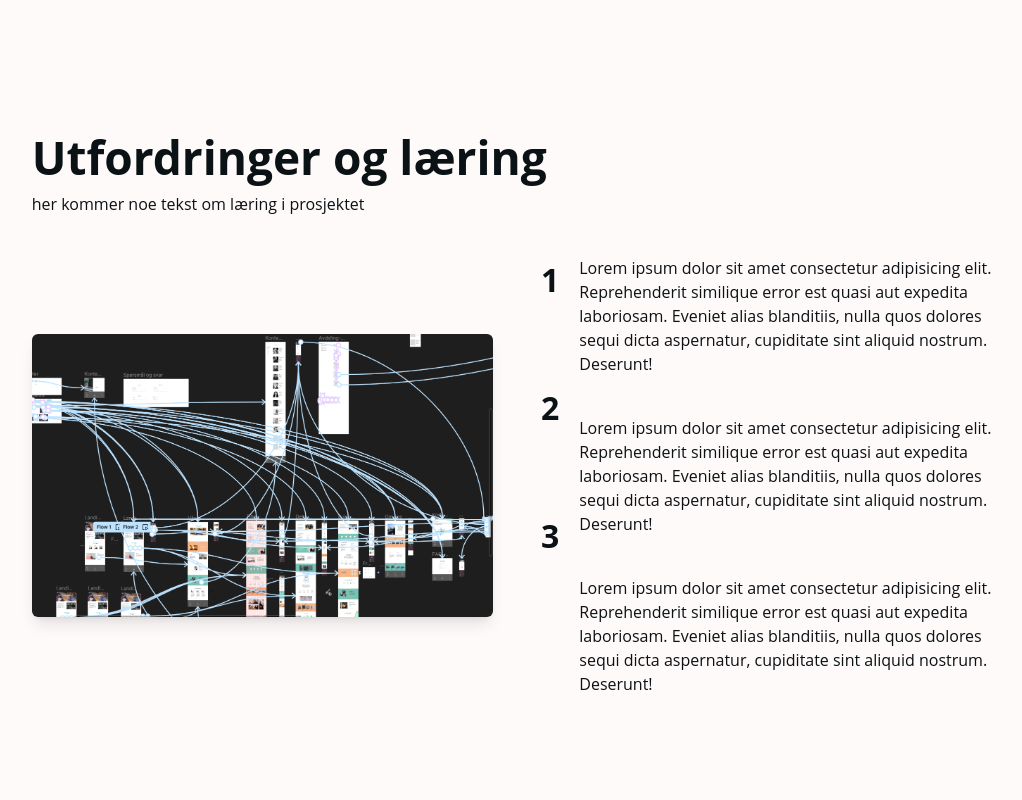
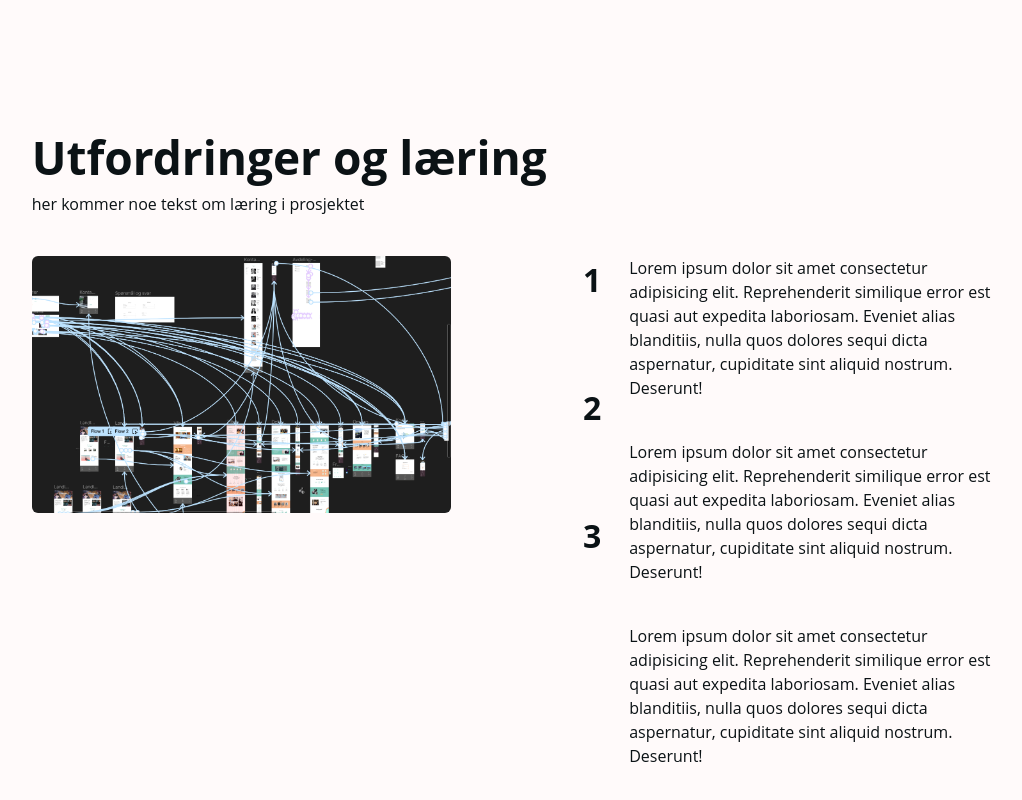
Before and after one commit to AndyKodehode/Portfolio2024, a Next.js app: page /kodehode in a window 1280 px wide. Shown: the part 3901-4701 px from the top of the page, without its empty margins (123-1145 px from the left). Built offline with nearby package versions, Linux system fonts and the light colour scheme.

Commit message:
småplukk

```diff
--- a/components/project/projectBlock.jsx
+++ b/components/project/projectBlock.jsx
@@ -64,16 +64,16 @@ export function ProjectBlockThree({bilde, title, text}){
 export function ProjectBlockBottom({bilde, title, text}){
     return(
 
-                 <div className="lg:w-full flex md:flex-row flex-col items-center gap-12">
-                        <div className="md:w-3/6 w-screen">
+                 <div className="lg:w-full flex lg:flex-row flex-col md:items-start items-center gap-12">
+                        <div className="md:w-full w-screen">
                         <Image
                             src={bilde}
                             width={400}
                             height={400}
-                            className="md:rounded-md w-full md:shadow-lg"
+                            className="md:rounded-md lg:w-5/6 w-full smd:shadow-lg h-full object-contain"
                             />
                         </div>
-                        <div className="flex flex-row md:w-3/6 w-full gap-5">
+                        <div className="flex flex-row md:w-5/6 w-full gap-7">
                                 <div className="flex flex-col md:gap-20 gap-36 ">
                                     <h2>1</h2>
                                     <h2>2</h2>
--- a/src/app/fontenehuset/page.js
+++ b/src/app/fontenehuset/page.js
@@ -39,9 +39,9 @@ export default function Fontenehus(){
                 </div>
             </div>
 
-            <div className=" w-full md:w-10/12 flex flex-col p-12 gap-10">
+            <div className=" w-full lg:w-10/12 md:w-full flex flex-col p-12 gap-10">
                     <div className="w-full flex flex-col items-left ">
-                        <h2 className="text-[42px] text-center md: text-left">Utfordringer og læring</h2>
+                        <h2 className="text-[42px] text-center md:text-start">Utfordringer og læring</h2>
                         <p className="text-center md:text-left">her kommer noe tekst om læring i prosjektet</p>
                     </div>
                     <ProjectBlockBottom bilde={test}/>
```
